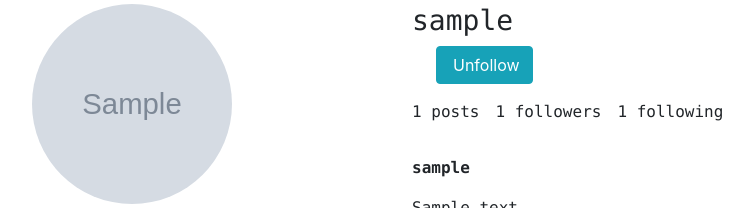
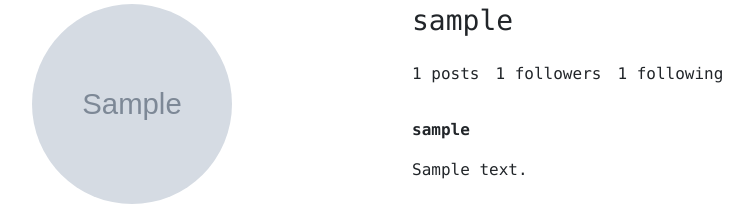
Before and after one commit to mugendinjue/instagram, a Django app: a page that uses insta/templates/main/othersprofile.html in a window 1280 px wide. Shown: the part 346-554 px from the top of the page, without its empty margins (53-806 px from the left). Run offline with Django 3.2, Linux system fonts and the light colour scheme; a user stored in the database is signed in; tables that the repository leaves empty hold one stand-in row (values such as "Sample post"); grey boxes marked "Sample" are stand-in pictures; some libraries are stand-ins or nearby versions.

Commit message:
removed the follow button that throws an error

```diff
--- a/insta/templates/main/othersprofile.html
+++ b/insta/templates/main/othersprofile.html
@@ -20,15 +20,6 @@
           <h3 class="text-monospace">{{user.username}}</h3>
         </div>
 
-        {% if user in c_user.follows %}
-        <a href="{% url 'follow' user_id=user.id %}">
-          <button class="btn btn-info ml-4 pl-3" >Follow</button>
-        </a>
-        {% else %}
-        <a href="{% url 'unfollow' user_id=user.id  %}">
-          <button class="btn btn-info ml-4 pl-3" >Unfollow</button>
-        </a>
-        {% endif %}
         <div class="row2 mt-3">
           <p class="text-monospace">{{images|length}} posts</p>
           <p class="text-monospace ml-3">{{user.profile.all_followers}} followers</p>
```
